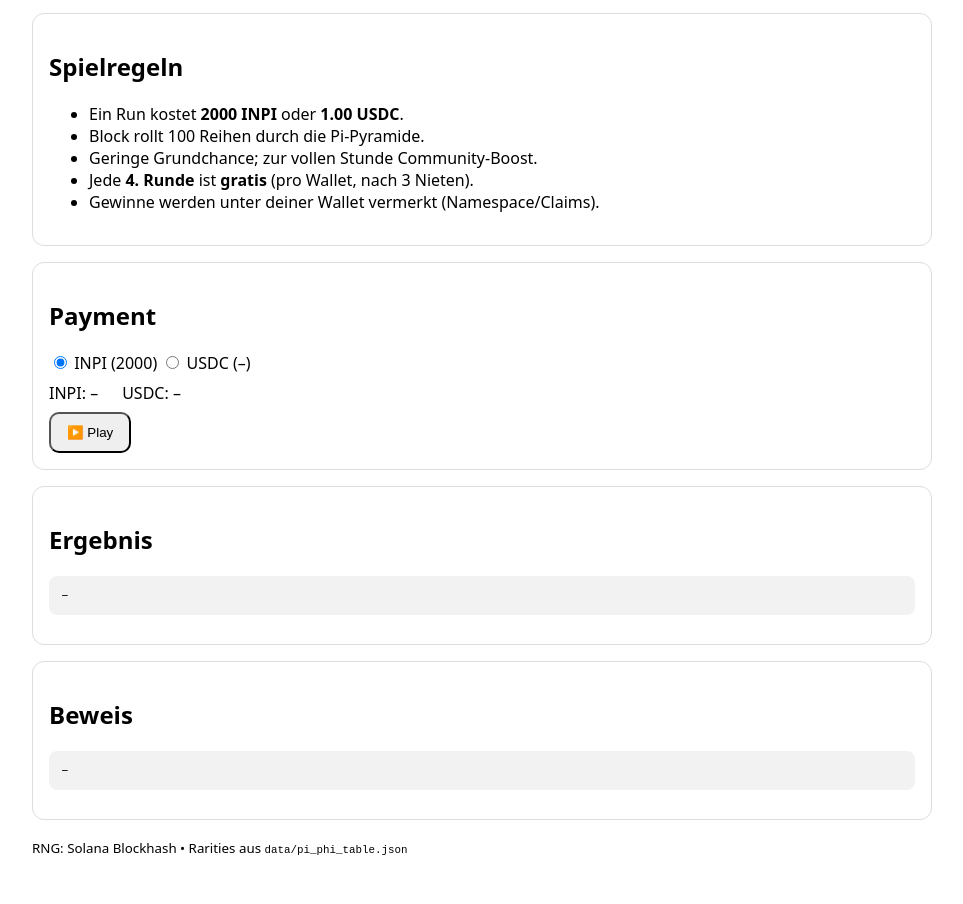
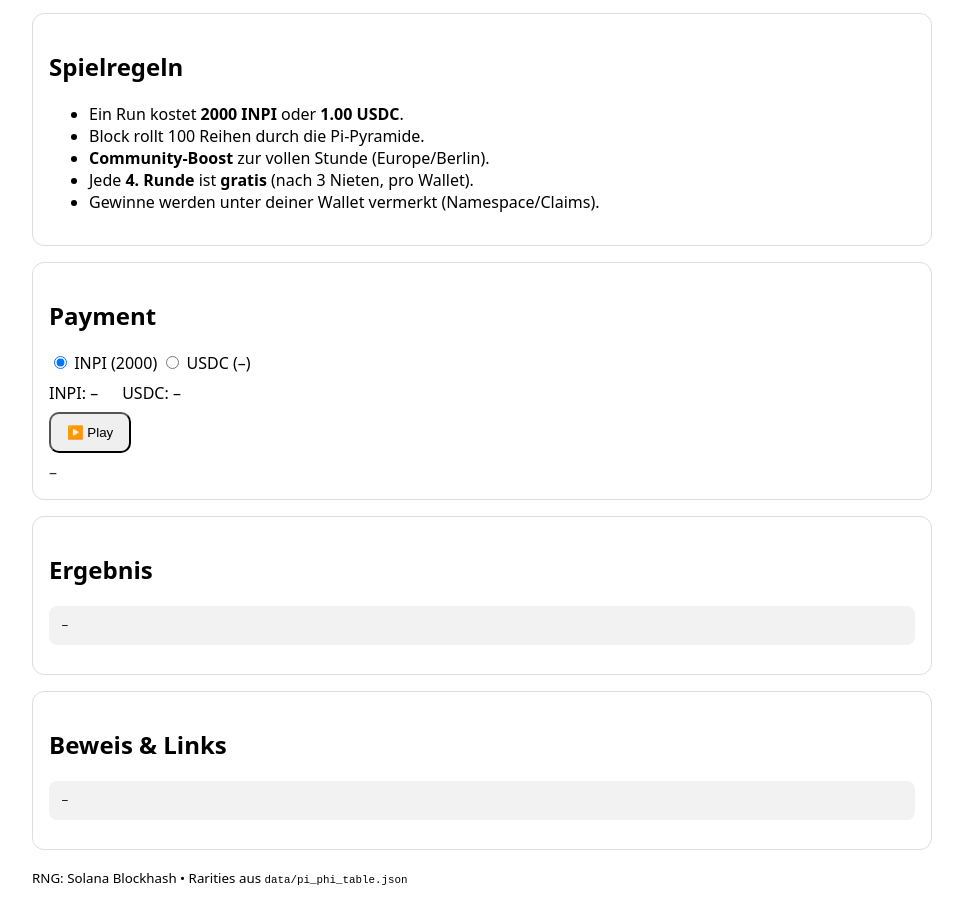
Before and after one commit to Xpective/inpi-pi-game, a plain HTML site: page pages/game/index.html in a window 1280 px wide. Shown: the part 105-1009 px from the top of the page, without its empty margins (158-1121 px from the left). Before the commit the page ends 979 px from the top, so only its background shows below. Drawn offline with Linux system fonts and the light colour scheme.

Commit message:
index.html aktualisieren

```diff
--- a/pages/game/index.html
+++ b/pages/game/index.html
@@ -5,7 +5,8 @@
   <meta name="viewport" content="width=device-width,initial-scale=1" />
   <title>INPI Pi-Pyramid Game</title>
   <link rel="stylesheet" href="./styles.css" />
-  <script type="module" src="./app.js"></script>
+  <!-- Tipp #1: Cache-Busting via Version-Param -->
+  <script type="module" src="./app.js?v=1"></script>
 </head>
 <body>
   <header>
@@ -18,8 +19,8 @@
     <ul>
       <li>Ein Run kostet <b>2000 INPI</b> oder <b>1.00 USDC</b>.</li>
       <li>Block rollt 100 Reihen durch die Pi-Pyramide.</li>
-      <li>Geringe Grundchance; zur vollen Stunde Community-Boost.</li>
-      <li>Jede <b>4. Runde</b> ist <b>gratis</b> (pro Wallet, nach 3 Nieten).</li>
+      <li><b>Community-Boost</b> zur vollen Stunde (Europe/Berlin).</li>
+      <li>Jede <b>4. Runde</b> ist <b>gratis</b> (nach 3 Nieten, pro Wallet).</li>
       <li>Gewinne werden unter deiner Wallet vermerkt (Namespace/Claims).</li>
     </ul>
   </section>
@@ -34,6 +35,7 @@
     </div>
     <button id="btnPlay">▶️ Play</button>
     <div id="hint"></div>
+    <div id="boostTimer" style="margin-top:.5rem;opacity:.8;">–</div>
   </section>
 
   <section class="panel">
@@ -42,8 +44,10 @@
   </section>
 
   <section class="panel">
-    <h2>Beweis</h2>
+    <h2>Beweis & Links</h2>
     <pre id="proof">–</pre>
+    <!-- Tipp #2: Direktlink zum Solana Explorer -->
+    <div id="links"></div>
   </section>
 
   <footer>
```
